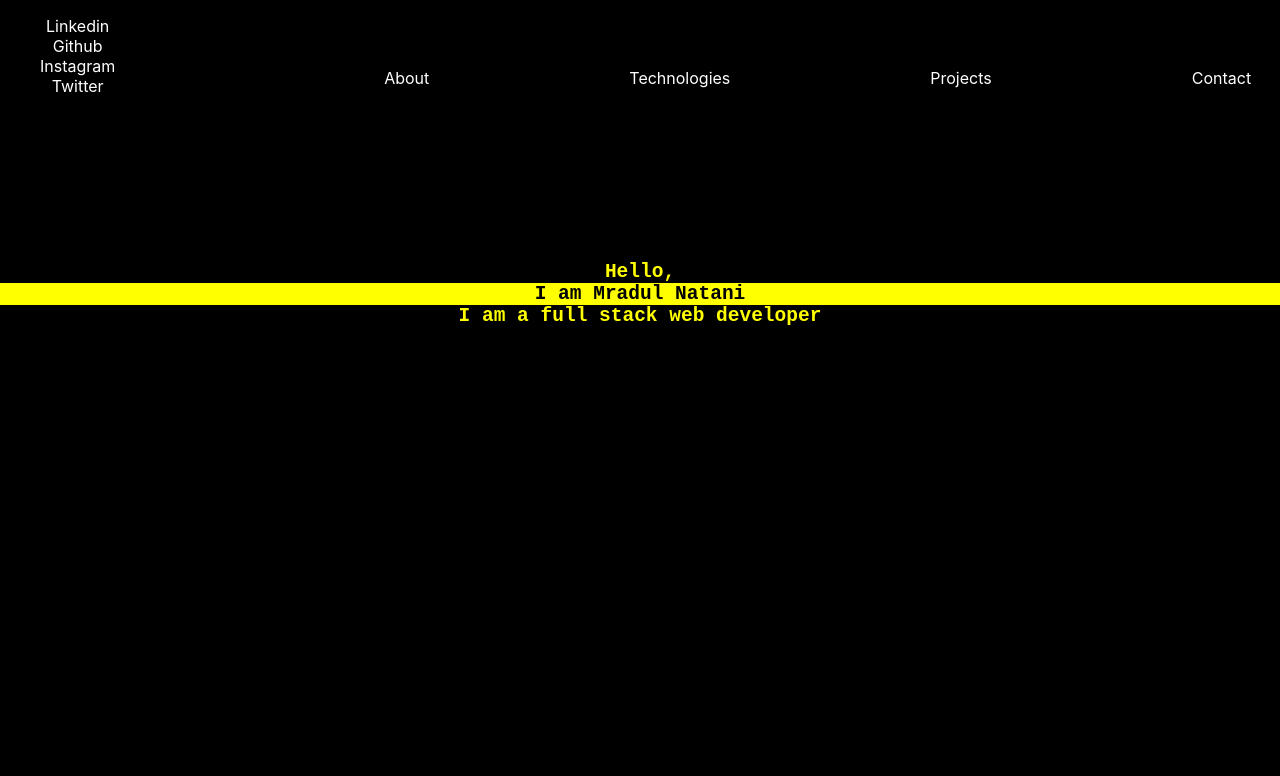
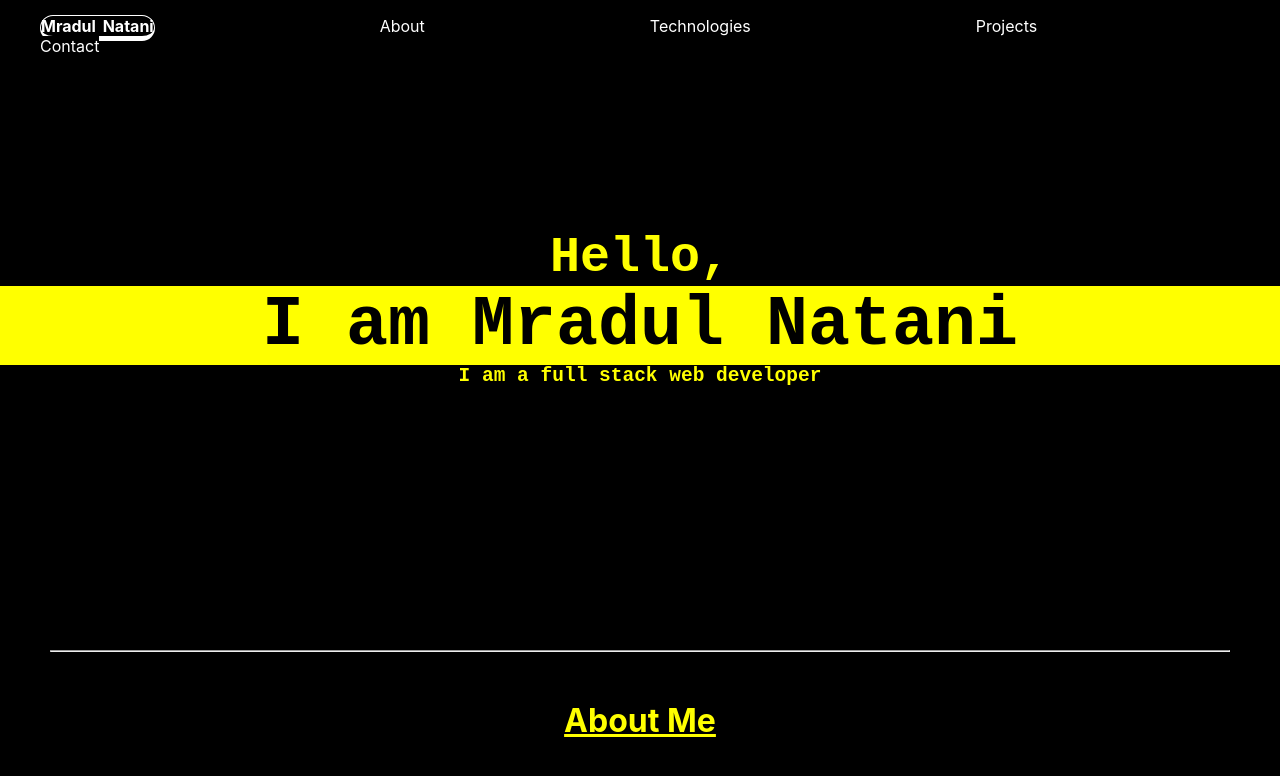
Before and after one commit to mradulnatani/portfolio, a React (Create React App) app in the folder my-portfolio/: page / in a window 1280 px wide. Shown: the top 776 px of the page. Built offline with nearby package versions, Linux system fonts and the light colour scheme.

Commit message:
added about component

```diff
--- a/my-portfolio/src/App.js
+++ b/my-portfolio/src/App.js
@@ -2,12 +2,16 @@ import './App.css';
 import Navbar from './MyComponents/navbar';
 import Main from './MyComponents/main';
 import Picture from './MyComponents/picture';
+import About from './MyComponents/About';
 function App() {
   return (
     <div className="App">
       <Navbar/>
       <Main/>
       <Picture/>
+      <br/><br/><br/><br/><br/><br/><br/><br/><br/><br/><br/>
+      <hr style={{marginLeft:'50px', marginRight:'50px'}}/>
+      <About/>
     </div>
   );
 }
--- /dev/null
+++ b/my-portfolio/src/MyComponents/About.js
@@ -0,0 +1,10 @@
+import React from 'react'
+
+export default function About() {
+  return (
+    <div>
+        <br/>
+      <h1 style={{color:'yellow'}}><u style={{color:'yellow'}}>About Me</u></h1>
+    </div>
+  )
+}
--- a/my-portfolio/src/MyComponents/main.js
+++ b/my-portfolio/src/MyComponents/main.js
@@ -16,9 +16,9 @@ export default function Main() {
       <br />
       <br />
       <pre>
-        <h2>Hello,</h2>
-        <h2 style={{backgroundColor:'yellow', color:'black'}}>I am Mradul Natani</h2>
-        {field ? <h2>I am a full stack web developer</h2> : <h2>also a d-app developer</h2>}
+        <h2 style={{fontSize:'50px'}}>Hello,</h2>
+        <h2 style={{backgroundColor:'yellow', color:'black',fontSize:'70px'}}>I am Mradul Natani</h2>
+        {field ? <h2>I am a full stack web developer</h2> : <h2>also a Decentralized-app developer</h2>}
       </pre>
       <button id='autoClickButton' style={{ visibility: 'hidden' }}>
         Click Me!
--- a/my-portfolio/src/MyComponents/navbar.css
+++ b/my-portfolio/src/MyComponents/navbar.css
@@ -1,14 +1,10 @@
 .navigation li{
     list-style: none;
     float: left;
-    margin-left: 200px;
+    margin-right: 225px;
     color: white;
     position:sticky;
 }
 .navigation ul{
     display:inline-block;
 }
-.socialmdi ul{
-    padding-left: 0%;
-    padding-top: 0px;
-}
--- a/my-portfolio/src/MyComponents/navbar.js
+++ b/my-portfolio/src/MyComponents/navbar.js
@@ -1,14 +1,12 @@
 import React from 'react'
 import './navbar.css'
-import Social from './social'
 export default function navbar() {
   return (
     <div>
-      <ul className='socialmdi'>
-      <li><Social/></li>
-      </ul>
+
       <navbar className="navigation">
         <ul>
+          <li><b style={{border:'1px solid white',borderBlockEndWidth:'5px', borderRadius:'20px', wordSpacing:'3px'}}>Mradul Natani</b></li>
             <li>About</li>
             <li>Technologies</li>
             <li>Projects</li>
```
